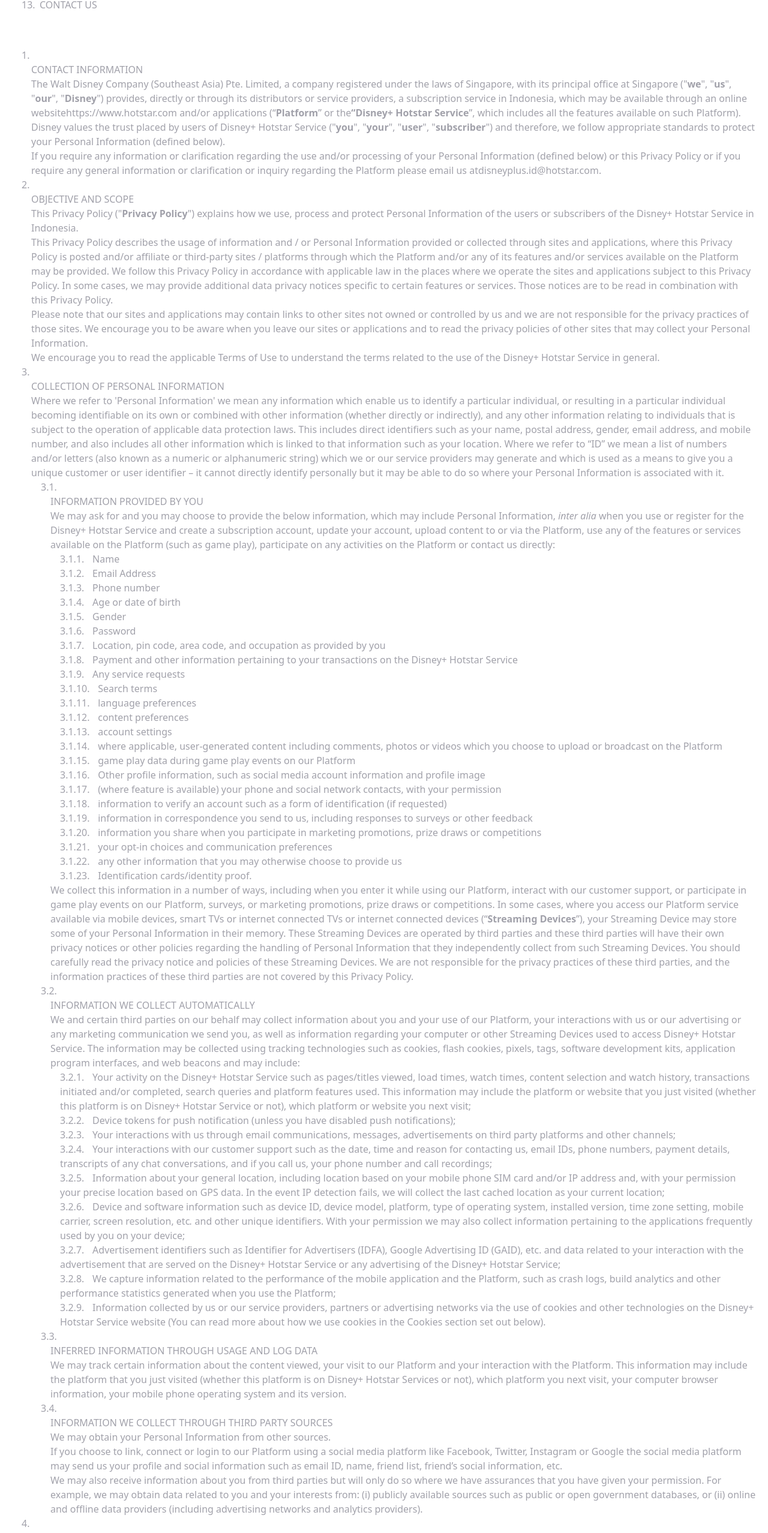
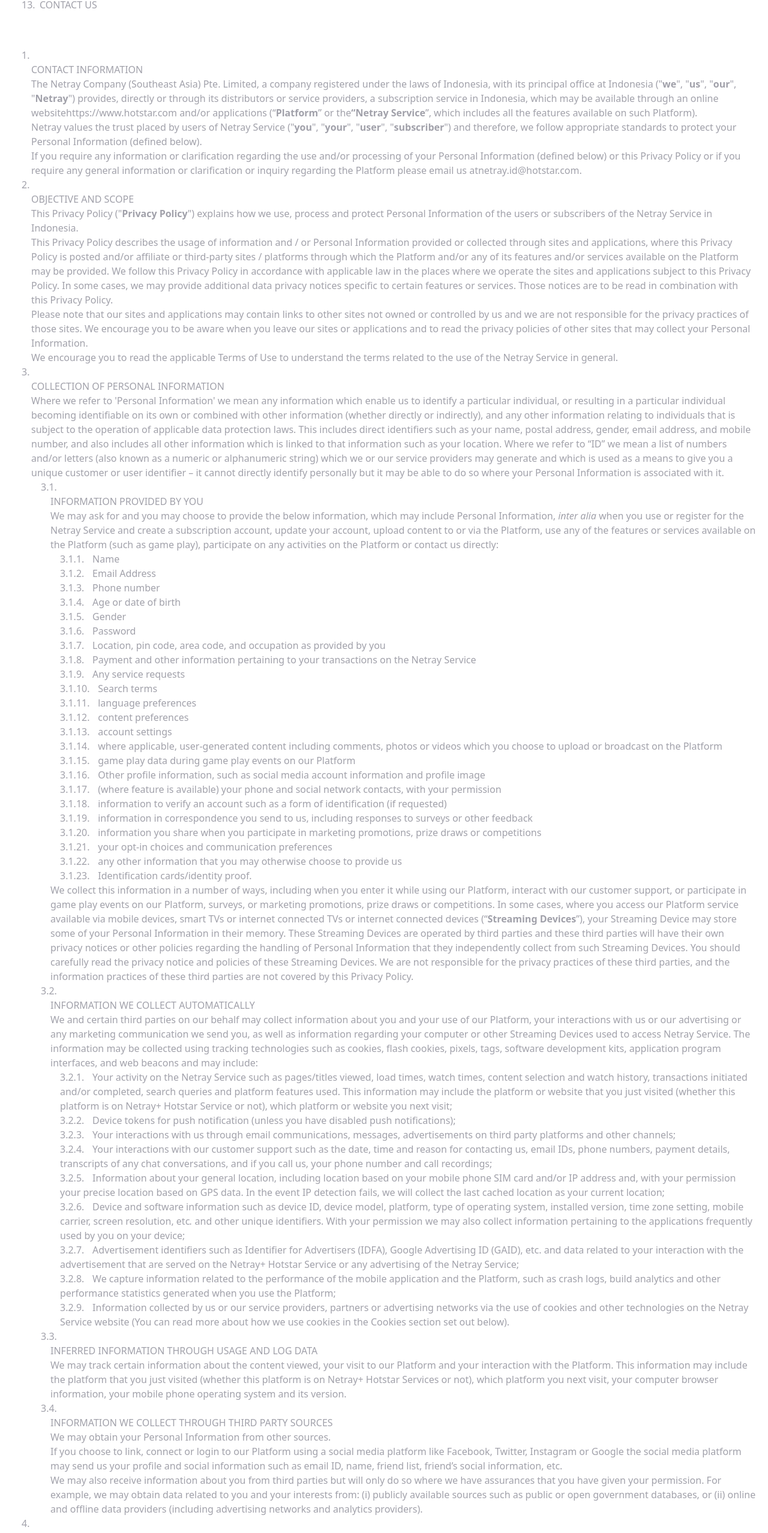
Before and after one commit to Adityarizqi7/manpro-movie, a React (Vite) app: page /privacy-policy in a window 1280 px wide. Shown: the part 912-3468 px from the top of the page at 60% size. Built offline with nearby package versions, Linux system fonts and the light colour scheme.

Commit message:
fix privacy policy page

```diff
--- a/src/pages/Privacy.jsx
+++ b/src/pages/Privacy.jsx
@@ -95,19 +95,19 @@ export default function Privacy() {
                         <a id="1._Contact_information"></a><a id="_bookmark0"></a>CONTACT INFORMATION
                         </h4>
                         <p>
-                        The Walt Disney Company (Southeast Asia) Pte. Limited, a company registered
-                        under the laws of Singapore, with its principal office at Singapore
+                        The Netray Company (Southeast Asia) Pte. Limited, a company registered
+                        under the laws of Indonesia, with its principal office at Indonesia
                         ("<strong>we</strong>", "<strong>us</strong>", "<strong>our</strong>",
-                        "<strong>Disney</strong>") provides, directly or through its distributors or
+                        "<strong>Netray</strong>") provides, directly or through its distributors or
                         service providers, a subscription service in Indonesia, which may be available
                         through an online website
                         <a href="https://www.hotstar.com/">https://www.hotstar.com </a>and/or
                         applications (“<strong>Platform</strong>” or the
-                        <strong>“Disney+ Hotstar Service</strong>”, which includes all the features
+                        <strong>“Netray Service</strong>”, which includes all the features
                         available on such Platform).
                         </p>
                         <p>
-                        Disney values the trust placed by users of Disney+ Hotstar Service
+                        Netray values the trust placed by users of Netray Service
                         ("<strong>you</strong>", "<strong>your</strong>", "<strong>user</strong>",
                         "<strong>subscriber</strong>") and therefore, we follow appropriate standards
                         to protect your Personal Information (defined below).
@@ -117,7 +117,7 @@ export default function Privacy() {
                         processing of your Personal Information (defined below) or this Privacy Policy
                         or if you require any general information or clarification or inquiry
                         regarding the Platform please email us at
-                        <a href="mailto:disneyplus.id@hotstar.com">disneyplus.id@hotstar.com</a><a id="."></a>.
+                        <a href="mailto:netray.id@hotstar.com">netray.id@hotstar.com</a><a id="."></a>.
                         </p>
                     </li>
                     <li class="decimal-li">
@@ -127,7 +127,7 @@ export default function Privacy() {
                         <p>
                         This Privacy Policy ("<strong>Privacy Policy</strong>") explains how we use,
                         process and protect Personal Information of the users or subscribers of the
-                        Disney+ Hotstar Service in Indonesia.
+                        Netray Service in Indonesia.
                         </p>
                         <p>
                         This Privacy Policy describes the usage of information and / or Personal
@@ -149,7 +149,7 @@ export default function Privacy() {
                         </p>
                         <p>
                         We encourage you to read the applicable Terms of Use to understand the terms
-                        related to the use of the Disney+ Hotstar Service in general.
+                        related to the use of the Netray Service in general.
                         </p>
                     </li>
                     <li class="decimal-li">
@@ -180,7 +180,7 @@ export default function Privacy() {
                             <p>
                             We may ask for and you may choose to provide the below information, which may
                             include Personal Information, <em>inter alia </em>when you use or register for
-                            the Disney+ Hotstar Service and create a subscription account, update your
+                            the Netray Service and create a subscription account, update your
                             account, upload content to or via the Platform, use any of the features or
                             services available on the Platform (such as game play), participate on any
                             activities on the Platform or contact us directly:
@@ -197,7 +197,7 @@ export default function Privacy() {
                             </li>
                             <li>
                                 Payment and other information pertaining to your transactions on the
-                                Disney+ Hotstar Service
+                                Netray Service
                             </li>
                             <li>Any service requests</li>
                             <li>Search terms</li>
@@ -260,18 +260,18 @@ export default function Privacy() {
                             We and certain third parties on our behalf may collect information about you
                             and your use of our Platform, your interactions with us or our advertising or
                             any marketing communication we send you, as well as information regarding your
-                            computer or other Streaming Devices used to access Disney+ Hotstar Service.
+                            computer or other Streaming Devices used to access Netray Service.
                             The information may be collected using tracking technologies such as cookies,
                             flash cookies, pixels, tags, software development kits, application program
                             interfaces, and web beacons and may include:
                             </p>
                             <ol>
                             <li>
-                                Your activity on the Disney+ Hotstar Service such as pages/titles
+                                Your activity on the Netray Service such as pages/titles
                                 viewed, load times, watch times, content selection and watch
                                 history, transactions initiated and/or completed, search queries and
                                 platform features used. This information may include the platform or
-                                website that you just visited (whether this platform is on Disney+
+                                website that you just visited (whether this platform is on Netray+
                                 Hotstar Service or not), which platform or website you next visit;
                             </li>
                             <li>
@@ -306,8 +306,8 @@ export default function Privacy() {
                             <li>
                                 Advertisement identifiers such as Identifier for Advertisers (IDFA),
                                 Google Advertising ID (GAID), etc. and data related to your
-                                interaction with the advertisement that are served on the Disney+
-                                Hotstar Service or any advertising of the Disney+ Hotstar Service;
+                                interaction with the advertisement that are served on the Netray+
+                                Hotstar Service or any advertising of the Netray Service;
                             </li>
                             <li>
                                 We capture information related to the performance of the mobile
@@ -318,7 +318,7 @@ export default function Privacy() {
                             <li>
                                 Information collected by us or our service providers, partners or
                                 advertising networks via the use of cookies and other technologies
-                                on the Disney+ Hotstar Service website (You can read more about how
+                                on the Netray Service website (You can read more about how
                                 we use cookies in the Cookies section set out below).
                             </li>
                             </ol>
@@ -331,7 +331,7 @@ export default function Privacy() {
                             <p>
                             We may track certain information about the content viewed, your visit to our
                             Platform and your interaction with the Platform. This information may include
-                            the platform that you just visited (whether this platform is on Disney+
+                            the platform that you just visited (whether this platform is on Netray+
                             Hotstar Services or not), which platform you next visit, your computer browser
                             information, your mobile phone operating system and its version.
                             </p>
@@ -441,13 +441,13 @@ export default function Privacy() {
                         think applies (but if the context changes or other circumstances arise then
                         the lawful basis may also change). Our primary purpose in collecting your
                         information, including Personal Information from you is to deliver the
-                        personalized Disney+ Hotstar Service and its various features. Please note
+                        personalized Netray Service and its various features. Please note
                         that should you choose to not provide us consent to collect your information,
                         including Personal Information, we may not be able to perform the contract
                         with you. Where we refer to ‘perform the contract’ we mean the Terms of Use
-                        applicable to your use of the Disney+ Hotstar Service, which means that you
-                        may either not be able to access certain features of the Disney+ Hotstar
-                        Service or we may not be able to provide you the Disney+ Hotstar Service in
+                        applicable to your use of the Netray Service, which means that you
+                        may either not be able to access certain features of the Netray
+                        Service or we may not be able to provide you the Netray Service in
                         entirety.
                         </p>
                         <p>For example, we use your Personal Information to:</p>
@@ -473,7 +473,7 @@ export default function Privacy() {
                             Send you transactional communications or to provide you with information,
                             direct marketing, online and offline advertising and other materials
                             regarding products, services and other offers from time to time in
-                            connection with the Disney+ Hotstar Service or its parent, subsidiary, group
+                            connection with the Netray Service or its parent, subsidiary, group
                             and/or affiliated companies (“<strong>Platform Entities</strong>”) and its
                             joint ventures,
                         </li>
@@ -489,7 +489,7 @@ export default function Privacy() {
                             <a id="g._If_you_are_a_traveler_visiting_variou"></a>If you are a traveler
                             visiting various countries around the world and avail the Platform's
                             services, then we will determine your location using your IP address to
-                            determine the relevant Disney+ Hotstar Services which may be offered to you
+                            determine the relevant Netray Services which may be offered to you
                             or may not be able to offer any service outside your home country,
                         </li>
                         <li>
@@ -568,7 +568,7 @@ export default function Privacy() {
                         <li>
                             When you agree to share your precise location based on GPS data, we will
                             combine this information with other information that you provide to us on
-                            the Disney+ Hotstar Service to provide personalised content and
+                            the Netray Service to provide personalised content and
                             advertisements with better accuracy basis your geographic location e.g. you
                             may see more regional content recommendations or advertisements for local
                             establishments, when you share your precise location based on GPS data; or
@@ -576,7 +576,7 @@ export default function Privacy() {
                         <li>
                             When you agree to share information pertaining to the applications
                             frequently used by you on your device, we will combine this information with
-                            other information that you provide to us on the Disney+ Hotstar Service, to
+                            other information that you provide to us on the Netray Service, to
                             display advertisements that are more relevant to your interest areas e.g. if
                             you frequently use applications related to sporting events, we may serve
                             advertisements of companies or products related to sporting events.
@@ -605,7 +605,7 @@ export default function Privacy() {
                             service providers) that work with us or assist us to provide services to you
                             or license us software which we include in our application(s). Personal
                             Information will only be shared with our service providers to provide, support
-                            or improve the Disney+ Hotstar Service and to enable us to analyse our
+                            or improve the Netray Service and to enable us to analyse our
                             services and marketing efforts. We do not authorize our service providers to
                             use or disclose your Personal Information except in connection with providing
                             their services. We or our service providers may also share your advertisement
@@ -697,7 +697,7 @@ export default function Privacy() {
                             <a id="7.2_INTEREST-BASED_ADVERTISING"></a><a id="_bookmark16"></a>INTEREST-BASED ADVERTISING
                             </h4>
                             <p>
-                            To opt out of interest-based advertisements from Disney+ Hotstar Service in
+                            To opt out of interest-based advertisements from Netray Service in
                             connection with a resettable device identifier on a mobile device, tablet, or
                             streaming media devices, please configure the appropriate setting on your
                             device (usually found under "privacy" or "ads" in your device settings). You
@@ -724,7 +724,7 @@ export default function Privacy() {
                             <p>
                             You can ask us to correct inaccurate or incomplete Personal Information
                             concerning you by sending us an email to our customer support email address
-                            <a href="mailto:disneyplus.id@hotstar.com">disneyplus.id@hotstar.com</a>. In
+                            <a href="mailto:netray.id@hotstar.com">netray.id@hotstar.com</a>. In
                             case you have made your subscription via Apple iTunes or such other third
                             party platforms then you will have to rectify your subscription and / or
                             personal data on the Apple iTunes platform or such other third party platforms
@@ -878,7 +878,7 @@ export default function Privacy() {
                         <p>
                         The Platform includes a kid’s mode feature, which when activated, provides
                         access exclusively to children-friendly content. While persons under the age
-                        of 18 may utilize the Disney+ Hotstar Service, they may do so only with the
+                        of 18 may utilize the Netray Service, they may do so only with the
                         involvement, supervision, and approval of a parent or legal guardian.
                         </p>
                     </li>
@@ -915,13 +915,13 @@ export default function Privacy() {
                         contact us (See Contact Information below).
                         </p>
                         <p>
-                        The Disney+ Hotstar Service uses commercially reasonable industry standard
+                        The Netray Service uses commercially reasonable industry standard
                         security practices and procedures designed to help keep your Personal
                         Information safe and secure. Unfortunately, the transmission of information
                         over the internet is not completely secure and despite our best efforts, no
                         security measures are perfect or impenetrable. Although we strive to protect
                         your Personal Information, we cannot guarantee the security of your data while
-                        it is being transmitted to our Disney+ Hotstar Service; any transmission is at
+                        it is being transmitted to our Netray Service; any transmission is at
                         your own risk. We will also ensure, on a reasonable efforts basis, that any
                         agent or third party that we employ complies with the same security standards
                         as we do for the protection of your Personal Information.
@@ -975,7 +975,7 @@ export default function Privacy() {
                         The information we obtain through the use of cookies may be combined with
                         other Personal Information relating to you in certain circumstances, where you
                         voluntarily provide Personal Information (e.g. by completing an online form)
-                        or where you register/sign up or subscribe to Disney+ Hotstar Service and you
+                        or where you register/sign up or subscribe to Netray Service and you
                         hereby agree to this.
                         </p>
                     </li>
@@ -993,9 +993,9 @@ export default function Privacy() {
                         otherwise) and shall supersede the terms of this Privacy Policy. We will
                         notify you of any changes to this Privacy Policy and we will obtain your
                         consent if the changes significantly affect your rights or as may be required
-                        by law. Your continued use of the Disney+ Hotstar Service after any updates
+                        by law. Your continued use of the Netray Service after any updates
                         will mean you have accepted those changes. If you do not agree to the updates
-                        you should stop using the Disney+ Hotstar Service and cancel your
+                        you should stop using the Netray Service and cancel your
                         subscription.
                         </p>
                     </li>
@@ -1003,19 +1003,19 @@ export default function Privacy() {
                         <h4><a id="13._Contact_us"></a><a id="_bookmark28"></a>CONTACT US</h4>
                         <p>
                         If you have any questions about these Terms of Use, the Privacy Policy, or
-                        your dealings with Disney, or a question or a complaint about the Disney+
+                        your dealings with Netray, or a question or a complaint about the Netray+
                         Hotstar Platform and/or the Content, you can contact customer support services
                         at
-                        <a href="mailto:disneyplus.id@hotstar.com">disneyplus.id@hotstar.com, </a>by
-                        also providing us with your phone number used for accessing your Disney+
+                        <a href="mailto:netray.id@hotstar.com">netray.id@hotstar.com, </a>by
+                        also providing us with your phone number used for accessing your Netray+
                         Hotstar Platform. Please do not share any personal information in your emails
-                        to <a href="mailto:disneyplus.id@hotstar.com">disneyplus.id@hotstar.com</a>.
+                        to <a href="mailto:netray.id@hotstar.com">netray.id@hotstar.com</a>.
                         </p>
                         <p>
                         If you’re not satisfied with our response to any complaint or believe our
                         processing of your information does not comply with applicable data protection
                         law, you can write to
-                        <a href="mailto:disneyplus.id@hotstar.com">disneyplus.id@hotstar.com. </a>Data
+                        <a href="mailto:netray.id@hotstar.com">netray.id@hotstar.com. </a>Data
                         related issue will be responded as soon as practicable.
                         </p>
                     </li>
```
